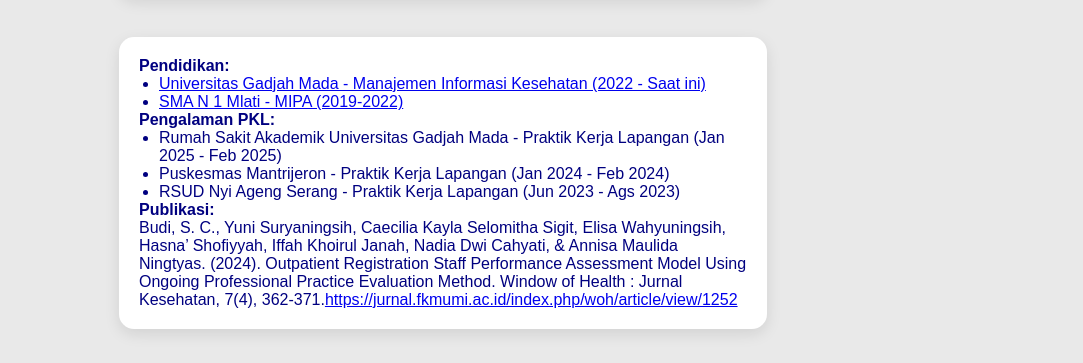
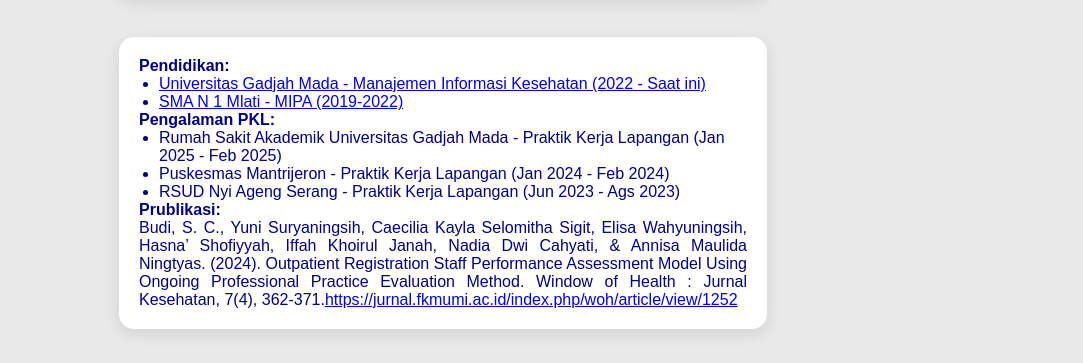
Before and after one commit to hasnasfy/hasnashofi.github.io, a plain HTML site: page index.html in a window 1280 px wide. Shown: the part 437-800 px from the top of the page, without its empty margins (197-1280 px from the left). Drawn offline with Linux system fonts and the light colour scheme; files whose address does not match are found by name.

Commit message:
Update index.html

```diff
--- a/index.html
+++ b/index.html
@@ -43,8 +43,10 @@
                         <li>Puskesmas Mantrijeron - Praktik Kerja Lapangan (Jan 2024 - Feb 2024)</li>
                         <li>RSUD Nyi Ageng Serang - Praktik Kerja Lapangan (Jun 2023 - Ags 2023)</li>
                     </ul>
-                    <p><strong>Publikasi:</strong></p>
-                    <p>Budi, S. C., Yuni Suryaningsih, Caecilia Kayla Selomitha Sigit, Elisa Wahyuningsih, Hasna’ Shofiyyah, Iffah Khoirul Janah, Nadia Dwi Cahyati, & Annisa Maulida Ningtyas. (2024). Outpatient Registration Staff Performance Assessment Model Using Ongoing Professional Practice Evaluation Method. Window of Health : Jurnal Kesehatan, 7(4), 362-371.<a href="https://jurnal.fkmumi.ac.id/index.php/woh/article/view/1252" target="_blank">https://jurnal.fkmumi.ac.id/index.php/woh/article/view/1252</a></p>
+                    <p style="text-align: justify;">
+                        <strong>Prublikasi:</strong> <br>
+                        Budi, S. C., Yuni Suryaningsih, Caecilia Kayla Selomitha Sigit, Elisa Wahyuningsih, Hasna’ Shofiyyah, Iffah Khoirul Janah, Nadia Dwi Cahyati, & Annisa Maulida Ningtyas. (2024). Outpatient Registration Staff Performance Assessment Model Using Ongoing Professional Practice Evaluation Method. Window of Health : Jurnal Kesehatan, 7(4), 362-371.<a href="https://jurnal.fkmumi.ac.id/index.php/woh/article/view/1252" target="_blank">https://jurnal.fkmumi.ac.id/index.php/woh/article/view/1252</a>
+                    </p>
                 </div>
             </div>
         </div>
```
